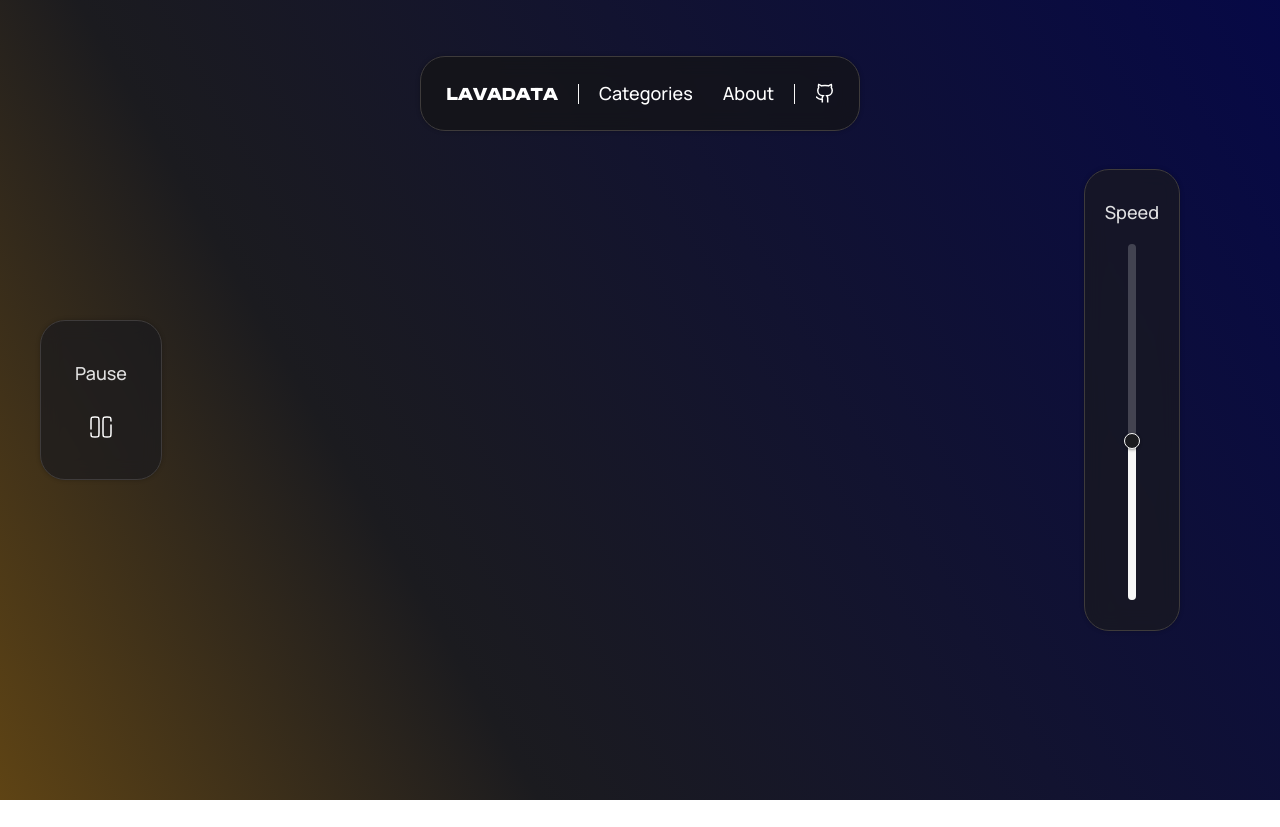
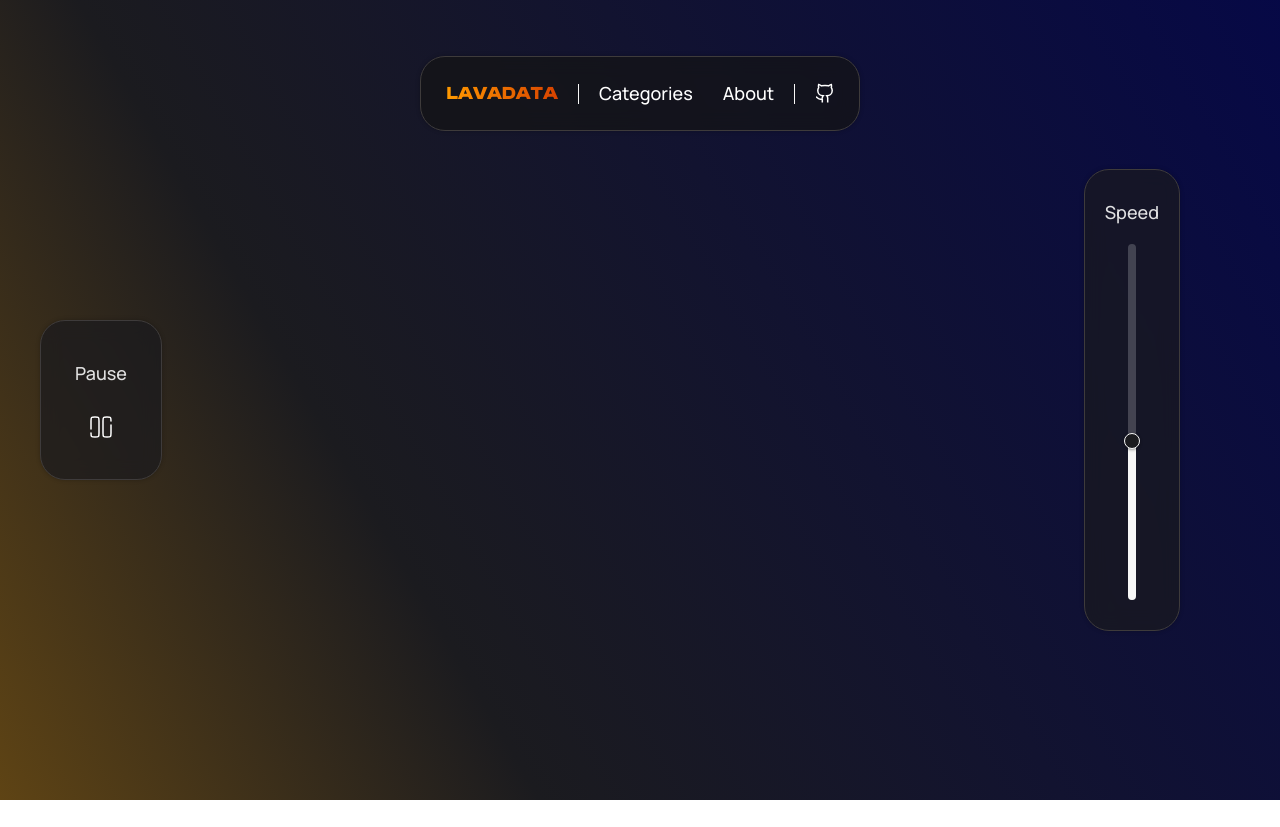
Before and after one commit to antonkazachenko/lava-data, a React (Create React App) app: page / in a window 1280 px wide. Built offline with nearby package versions, Linux system fonts and the light colour scheme; no server answers.

Commit message:
add logo animation

```diff
--- a/src/components/header/header.module.css
+++ b/src/components/header/header.module.css
@@ -21,14 +21,29 @@
 }
 
 .logo {
-    color: #F7F7F7;
-    text-align: center;
+    display: inline-block;
+    position: relative;
     font-family: "Clash Display", serif;
     font-size: 18px;
-    font-style: normal;
     font-weight: 700;
-    line-height: normal;
-    margin-top: 2px;
+    background: linear-gradient(90deg, #F90, #C31700, #F90);
+    background-size: 300% 100%;
+    background-clip: text;
+    -webkit-background-clip: text;
+    -webkit-text-fill-color: transparent;
+    animation: logo-pulse 6s ease-in-out infinite;
+}
+
+.logo::after {
+    content: 'LAVADATA';
+    position: absolute;
+    top: 0;
+    left: 0;
+    background: radial-gradient(14.52% 833.32% at 50% 50%, #F90 0%, #C31700 100%);
+    background-clip: text;
+    -webkit-background-clip: text;
+    -webkit-text-fill-color: transparent;
+    animation: logo-scan 6s ease-in-out infinite;
 }
 
 .navMiddle {
@@ -108,3 +123,31 @@
     opacity: 1;
     filter: drop-shadow(0 0 5px rgba(255,106,0,0.25));
 }
+
+@keyframes logo-pulse {
+    0%, 100% {
+        background-position: 0 50%;
+    }
+    33% {
+        background-position: 100% 50%;
+    }
+    66% {
+        background-position: 0 50%;
+    }
+}
+
+
+@keyframes logo-scan {
+    0%, 45%, 100% {
+        opacity: 0;
+        transform: scaleY(0.2);
+    }
+    60% {
+        opacity: 1;
+        transform: scaleY(1);
+    }
+    75% {
+        opacity: 0;
+        transform: scaleY(0.2);
+    }
+}
--- a/src/components/header/header.tsx
+++ b/src/components/header/header.tsx
@@ -7,7 +7,7 @@ const Header: FC<object> = () => (
   <header className={styles.headerFlex}>
     <div className={styles.navBar}>
       {/* eslint-disable-next-line react/jsx-no-undef */}
-      <NavLink to="/" replace className={`${styles.hoverText} ${styles.logo}`} data-text="LAVADATA">
+      <NavLink to="/" replace className={styles.logo}>
         LAVADATA
       </NavLink>
       <div className={styles.separator} />
```
